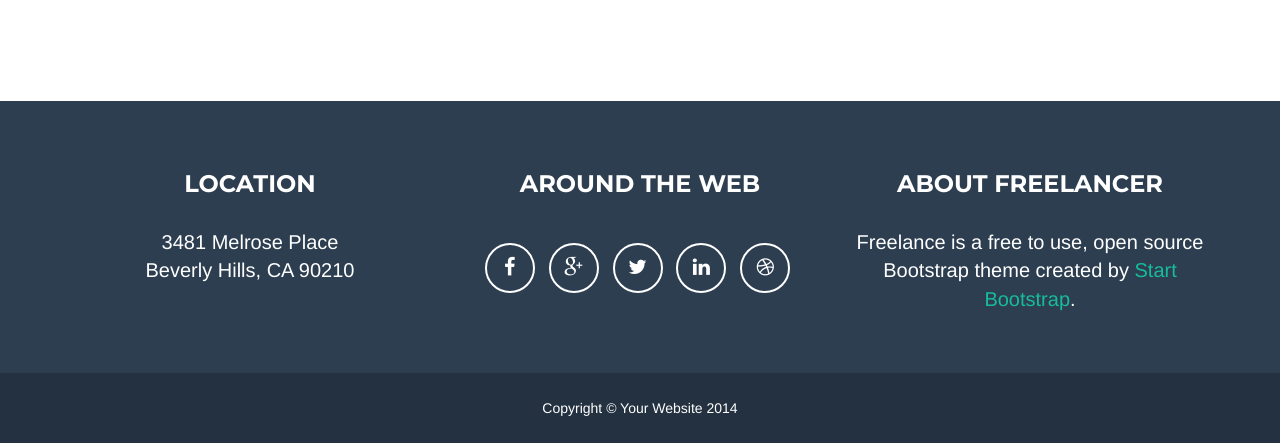
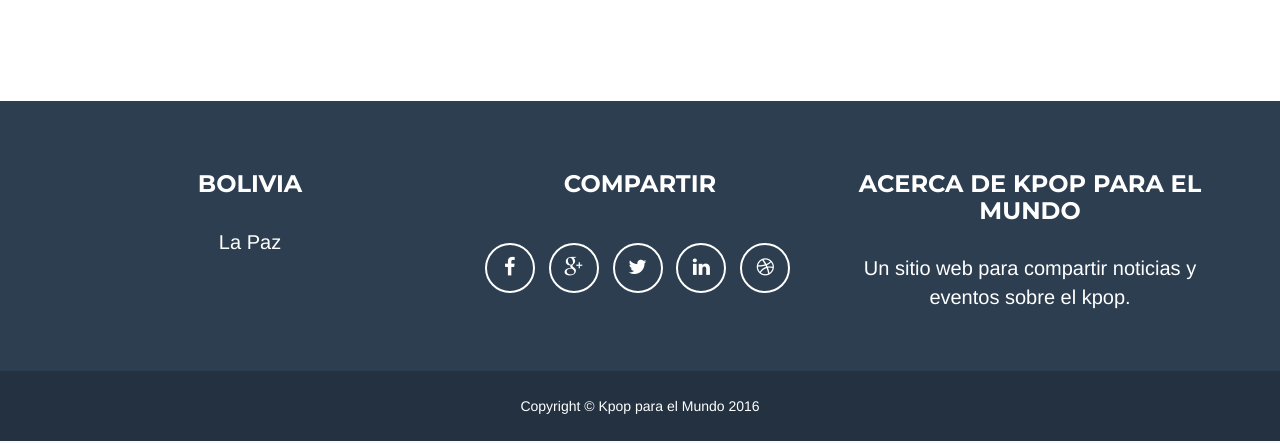
Before and after one commit to pachonunderscore1992/webpage, a PHP site: page / in a window 1280 px wide. Shown: the part 3551-3994 px from the top of the page. Run offline with PHP 8.4, Linux system fonts and the light colour scheme; some libraries are stand-ins or nearby versions.

Commit message:
cambios en los textos

```diff
--- a/index.php
+++ b/index.php
@@ -285,11 +285,11 @@
             <div class="container">
                 <div class="row">
                     <div class="footer-col col-md-4">
-                        <h3>Location</h3>
-                        <p>3481 Melrose Place<br>Beverly Hills, CA 90210</p>
+                        <h3>Bolivia</h3>
+                        <p>La Paz</p>
                     </div>
                     <div class="footer-col col-md-4">
-                        <h3>Around the Web</h3>
+                        <h3>Compartir</h3>
                         <ul class="list-inline">
                             <li>
                                 <a href="#" class="btn-social btn-outline"><i class="fa fa-fw fa-facebook"></i></a>
@@ -309,8 +309,8 @@
                         </ul>
                     </div>
                     <div class="footer-col col-md-4">
-                        <h3>About Freelancer</h3>
-                        <p>Freelance is a free to use, open source Bootstrap theme created by <a href="http://startbootstrap.com">Start Bootstrap</a>.</p>
+                        <h3>Acerca de Kpop para el Mundo</h3>
+                        <p>Un sitio web para compartir noticias y eventos sobre el kpop</a>.</p>
                     </div>
                 </div>
             </div>
@@ -319,7 +319,7 @@
             <div class="container">
                 <div class="row">
                     <div class="col-lg-12">
-                        Copyright &copy; Your Website 2014
+                        Copyright &copy; Kpop para el Mundo 2016
                     </div>
                 </div>
             </div>
```
